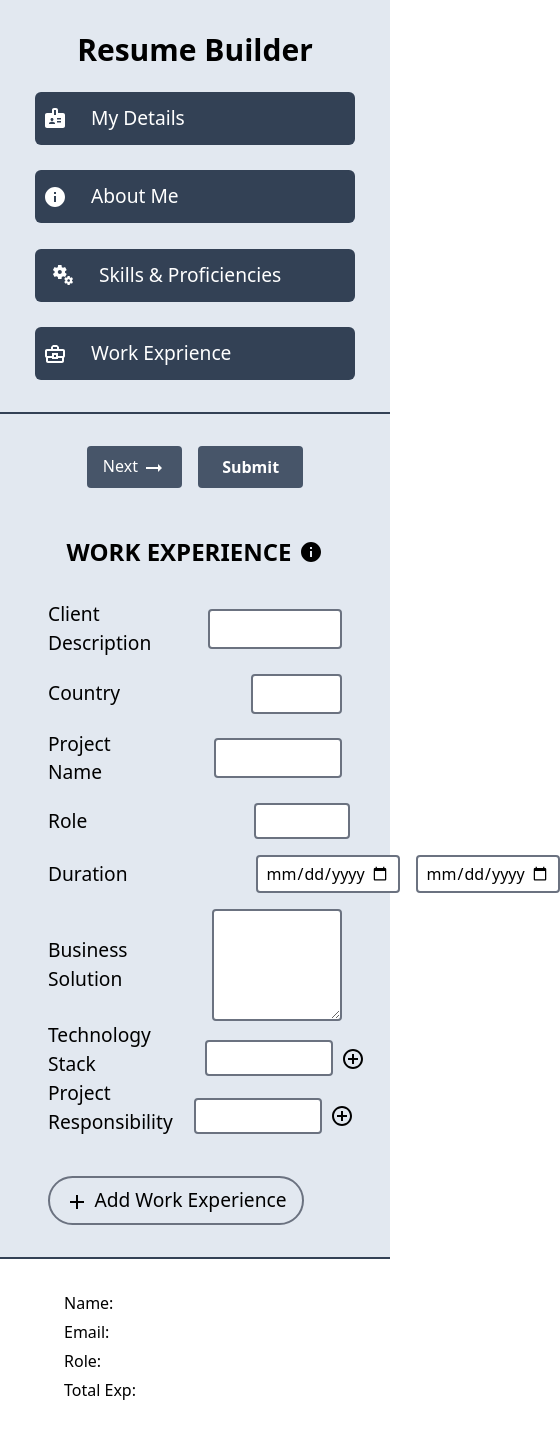
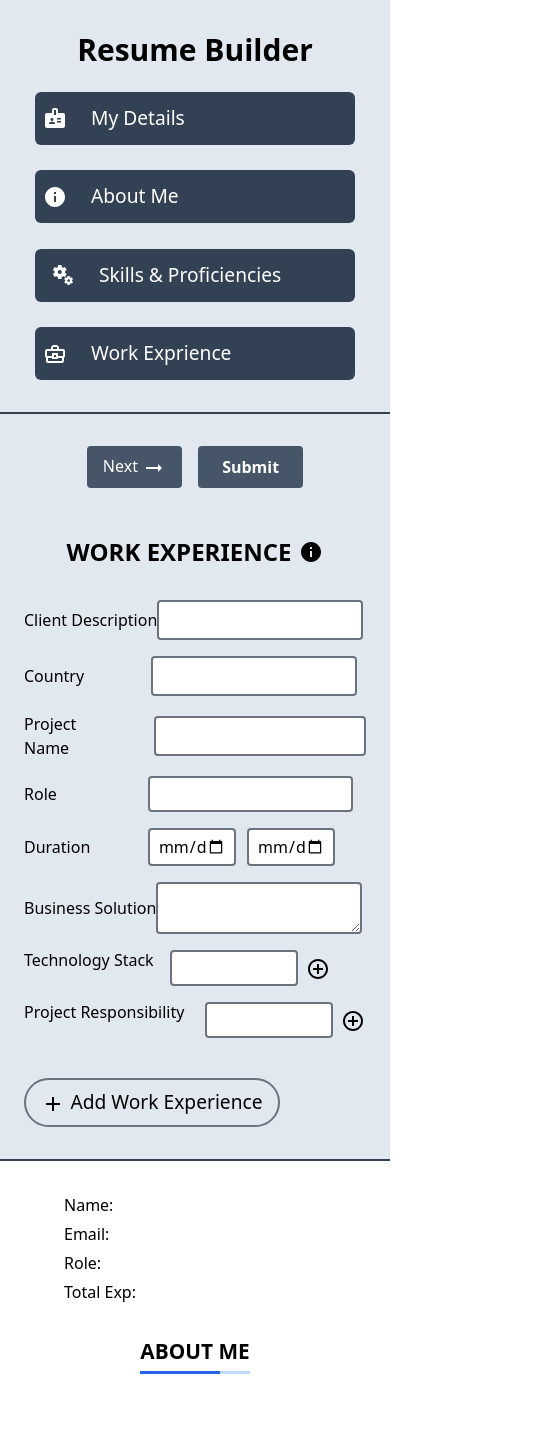
Before and after one commit to Surbhisinghal1234/ResumeBuilder-Frontend, a React (Vite) app: page /new-resume/work-experiences in a window 390 px wide. Shown: the top 1440 px of the page, 560 px wide, since content can reach past the window. Built offline with nearby package versions, Linux system fonts and the light colour scheme; no server answers.

Commit message:
add css on create page

```diff
--- a/src/Resume/Edit.jsx
+++ b/src/Resume/Edit.jsx
@@ -133,7 +133,7 @@ function Edit() {
 
   return (
     <>
-      <div className="resumeSection pb-8 md:pb-0 w-full md:w-1/2 px-[2rem] min-h-[15rem] bg-slate-200 md:bg-transparent border-y-2 border-slate-700 md:border-none">
+      <div className="resumeSection pb-8 md:pb-0 w-full md:w-1/2 sm:px-[2rem] px-[.5rem] min-h-[15rem] bg-slate-200 md:bg-transparent border-y-2 border-slate-700 md:border-none">
         <form
           method="POST"
           onSubmit={handleSubmit}
--- a/src/Resume/WorkExperiences.jsx
+++ b/src/Resume/WorkExperiences.jsx
@@ -64,8 +64,8 @@ function WorkExperiences() {
 
       {workExperience.map((form, index) => (
         <div key={index}>
-          <div className="flex justify-left gap-[2.9rem] items-center mt-[1rem]">
-            <label className="font-medium text-[1.2rem]">Client Description</label>
+          <div className="flex justify-left sm:gap-[2.9rem] items-center mt-[1rem]">
+            <label className="font-medium sm:text-[1.2rem]">Client Description</label>
             <input
               type="text"
               value={form.clientDescription}
@@ -76,8 +76,8 @@ function WorkExperiences() {
             />
           </div>
 
-          <div className="flex justify-left gap-[8.2rem] items-center mt-[1rem]">
-            <label className="font-medium text-[1.2rem]">Country</label>
+          <div className="flex justify-left gap-[4.2rem] sm:gap-[8.2rem] items-center mt-[1rem]">
+            <label className="font-medium sm:text-[1.2rem]">Country</label>
             <input
               type="text"
               value={form.country}
@@ -86,62 +86,62 @@ function WorkExperiences() {
             />
           </div>
 
-          <div className="flex justify-left gap-[5.3rem] items-center mt-[1rem]">
-            <label className="font-medium text-[1.2rem]">Project Name</label>
+          <div className="flex justify-left gap-[3rem] sm:gap-[5.3rem] items-center mt-[1rem]">
+            <label className="font-medium sm:text-[1.2rem]">Project Name</label>
             <input
               type="text"
               value={form.projectName}
               onChange={(e) =>
                 handleInput(index, "projectName", e.target.value)
               }
-              className="border-2 border-gray-500 rounded h-[2.5rem] w-[60%] px-3"
+              className="border-2 border-gray-500 rounded h-[2.5rem] w-[75%] sm:w-[60%] px-3"
             />
           </div>
 
-          <div className="flex justify-left gap-[10.4rem] items-center mt-[1rem]">
-            <label className="font-medium text-[1.2rem]">Role</label>
+          <div className="flex justify-left gap-[5.7rem] sm:gap-[10.4rem] items-center mt-[1rem]">
+            <label className="font-medium sm:text-[1.2rem]">Role</label>
             <input
               type="text"
               value={form.roleWork}
               onChange={(e) => handleInput(index, "roleWork", e.target.value)}
-              className="border-2 border-gray-500 px-2 py-1 w-[6rem] rounded"
+              className="border-2 border-gray-500 px-2 py-1 w-[60%] sm:w-[6rem] rounded"
             />
           </div>
 
-          <div className="flex justify-left gap-[8rem] items-center mt-[1rem]">
-            <label className="font-medium text-[1.2rem]">Duration</label>
-            <div className="flex gap-[1rem]">
+          <div className="flex justify-left gap-[3.6rem] sm:gap-[8rem] items-center mt-[1rem]">
+            <label className="font-medium sm:text-[1.2rem]">Duration</label>
+            <div className="flex gap-[.7rem] sm:gap-[1rem]">
               <input
                 type="date"
                 value={form.startDate}
                 onChange={(e) =>
                   handleInput(index, "startDate", e.target.value)
                 }
-                className="border-2 border-gray-500 rounded w-[9rem] px-2 py-1"
+                className="border-2 border-gray-500 rounded w-[5.5rem] sm:w-[9rem] px-2 py-1"
               />
               <input
                 type="date"
                 value={form.endDate}
                 onChange={(e) => handleInput(index, "endDate", e.target.value)}
-                className="border-2 border-gray-500 rounded w-[9rem] px-2 py-1"
+                className="border-2 border-gray-500 rounded w-[5.5rem] sm:w-[9rem] px-2 py-1"
               />
             </div>
           </div>
 
-          <div className="flex justify-left gap-[3.4rem] items-center mt-[1rem]">
-            <label className="font-medium text-[1.2rem]">Business Solution</label>
+          <div className="flex justify-left sm:gap-[3.4rem] items-center mt-[1rem]">
+            <label className="font-medium sm:text-[1.2rem]">Business Solution</label>
             <textarea
               value={form.businessSolution}
               onChange={(e) =>
                 handleInput(index, "businessSolution", e.target.value)
               }
-              className="border-2 border-gray-500 rounded h-[7rem] w-[60%] px-3"
+              className="border-2 border-gray-500 rounded sm:h-[7rem] w-[60%] px-3"
             />
           </div>
           <div>
             {/* <div> */}
-            <div className="gap-x-[3.4rem] flex items-center justify-items-start">
-              <label className="font-medium text-[1.2rem]">Technology Stack</label>
+            <div className="sm:gap-x-[3.4rem] gap-[1rem] flex items-center justify-items-start">
+              <label className="font-medium sm:text-[1.2rem]">Technology Stack</label>
               <div className="flex gap-x-2">
                 <div className="flex flex-wrap gap-x-[1rem]">
                   {form.technologyStack.map((solution, solutionIndex) => (
@@ -173,7 +173,7 @@ function WorkExperiences() {
 
           <div>
             <div className="gap-[1.3rem] flex items-center justify-items-start">
-              <label className="font-medium text-[1.2rem]">Project Responsibility</label>
+              <label className="font-medium sm:text-[1.2rem]">Project Responsibility</label>
               <div className="flex gap-2">
                 <div className="flex flex-wrap gap-x-[1rem] justify-center">
                   {form.projectResponsibility.map((project, projectIndex) => (
```
